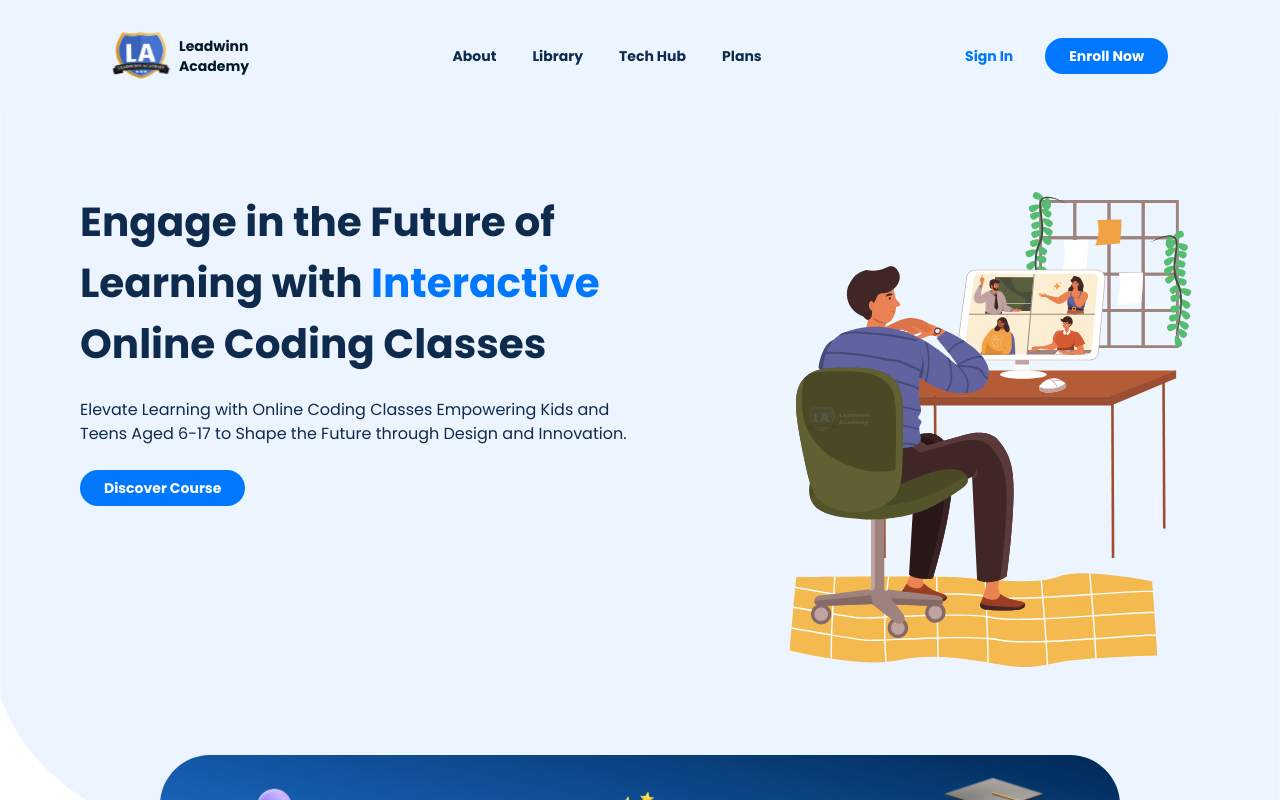
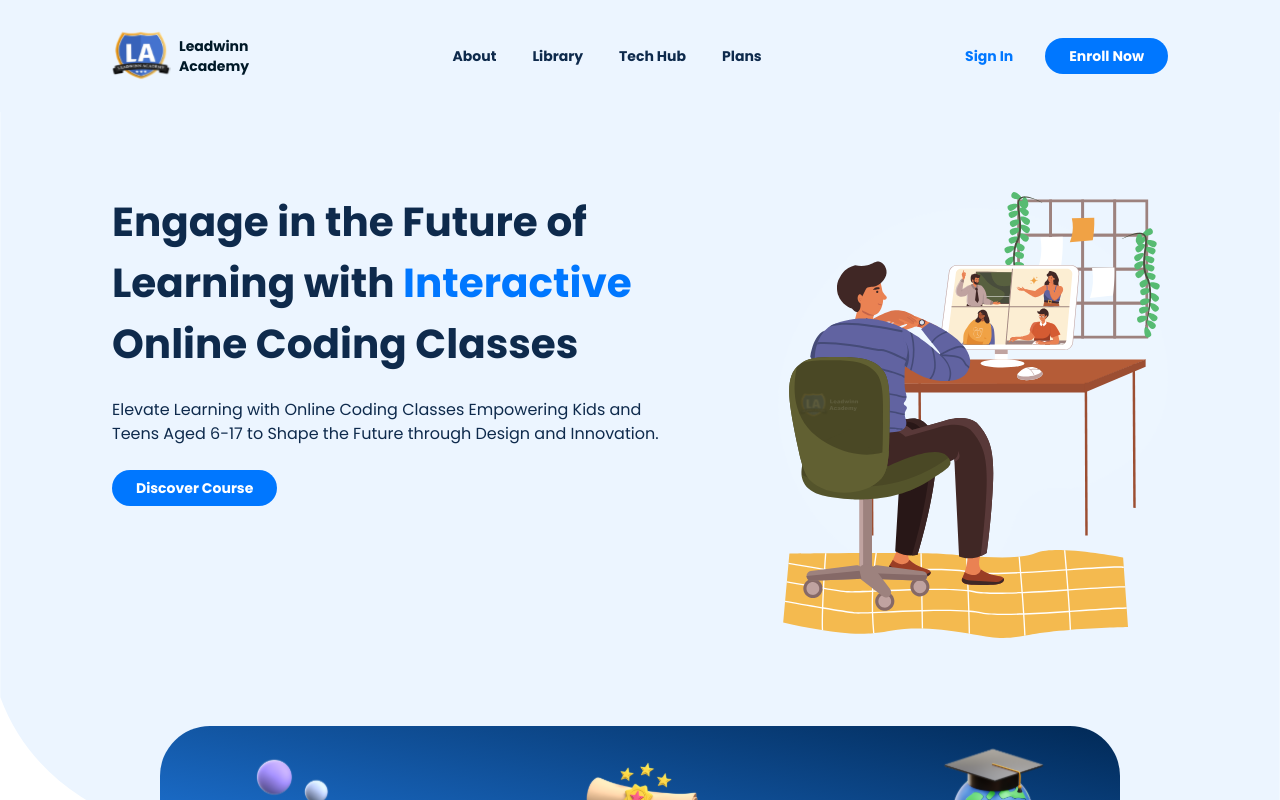
Before and after one commit to Adeleyeha-17/Leadwinn-Academy, a React (Vite) app: page / in a window 1280 px wide. Shown: the top 800 px of the page. Built offline with nearby package versions, Linux system fonts and the light colour scheme.

Commit message:
updated Hero section

```diff
--- a/src/components/Hero/Hero.tsx
+++ b/src/components/Hero/Hero.tsx
@@ -31,7 +31,7 @@ export const Hero: React.FC<HomeProps> = () => {
 
   return (
     <div>
-      <div className="flex flex-col md:flex-row justify-between lg:space-x-20 sm:px-12 md:py-16 px-5 xl:px-20 lg:py-20 md:max-lg:max-w-6xl lg:max-xl:max-w-7xl mx-auto">
+      <div className="flex flex-col md:flex-row justify-between lg:space-x-20 sm:px-12 md:py-16 px-5 xl:px-28 lg:py-20 md:max-lg:max-w-6xl lg:max-xl:max-w-7xl mx-auto">
         <div className="font-poppins text-head-black md:w-3/5 mx-auto">
           <h1 className="max-sm:text-[25px] sm:max-lg:text-[30px] lg:max-2xl:text-[40.5px] 2xl:text-[50px] font-bold mb-6 leading-normal max-w-md mx-auto sm:mx-0 md:max-w-[400px] lg:max-w-[560px]">Engage in the Future of Learning with <span className={`${currentColorClass}`}>
   {currentWord}
```
